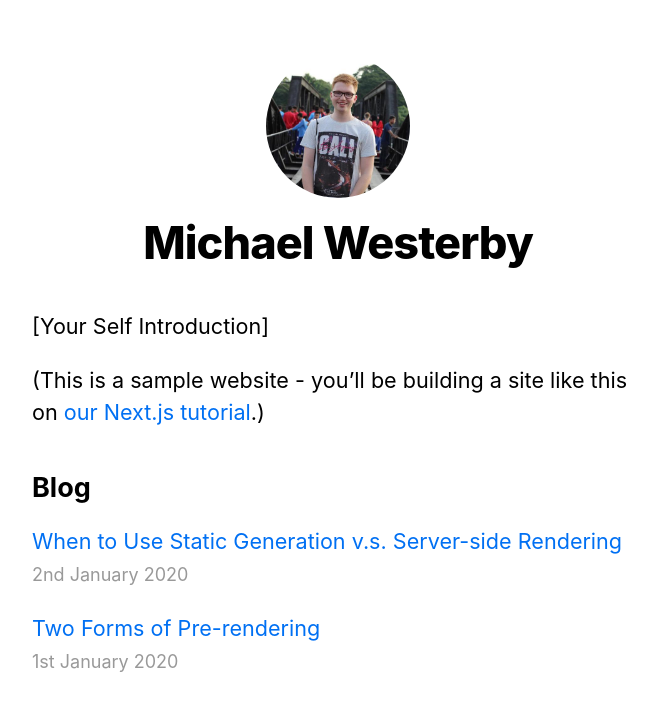
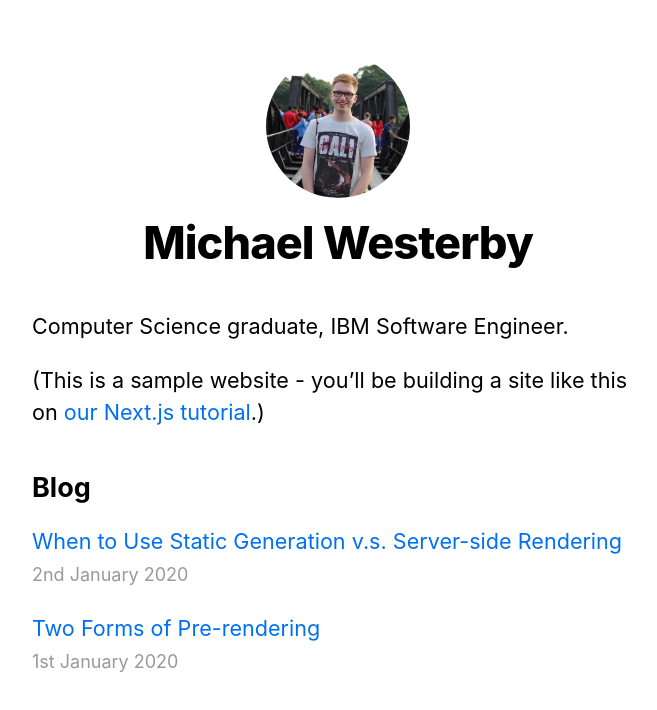
Before and after one commit to mwesterby/michaelwesterby.com, a Next.js app: page / in a window 1280 px wide. Shown: the top 710 px of the page, without its empty margins (302-959 px from the left). Built offline with nearby package versions, Linux system fonts and the light colour scheme.

Commit message:
Updated Introduction

```diff
--- a/pages/index.js
+++ b/pages/index.js
@@ -12,10 +12,9 @@ export default function Home({ allPostsData }) {
         <title>{siteTitle}</title>
       </Head>
       <section className={utilStyles.headingMd}>
-        <p>[Your Self Introduction]</p>
+        <p>Computer Science graduate, IBM Software Engineer.</p>
         <p>
-          (This is a sample website - you’ll be building a site like this on{' '}
-          <a href="https://nextjs.org/learn">our Next.js tutorial</a>.)
+          (This is a sample website - you’ll be building a site like this on <a href="https://nextjs.org/learn">our Next.js tutorial</a>.)
         </p>
       </section>
       <section className={`${utilStyles.headingMd} ${utilStyles.padding1px}`}>
```
Also changed, not shown: 1 other file (tests, documents, lock files or other folders).
